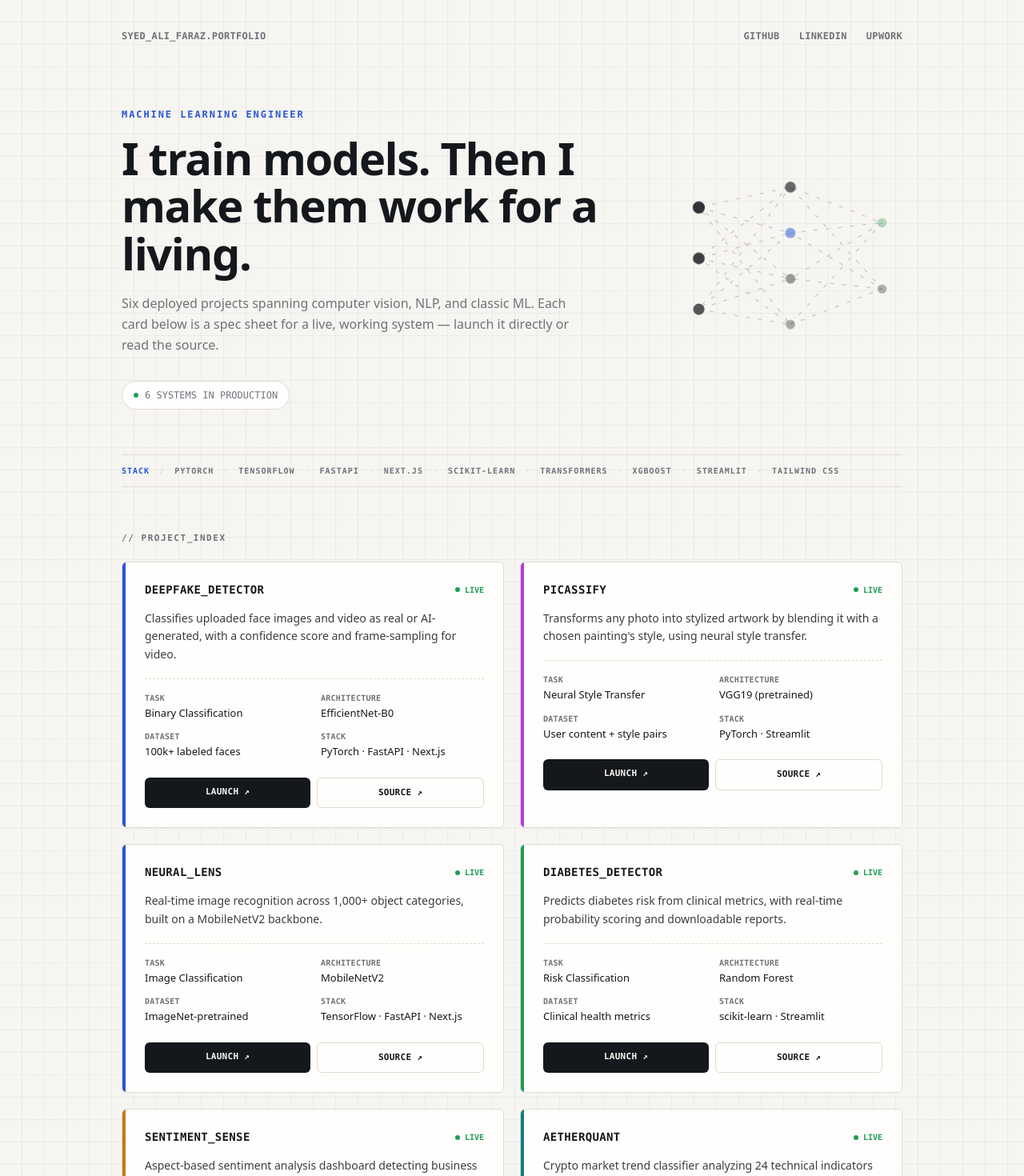
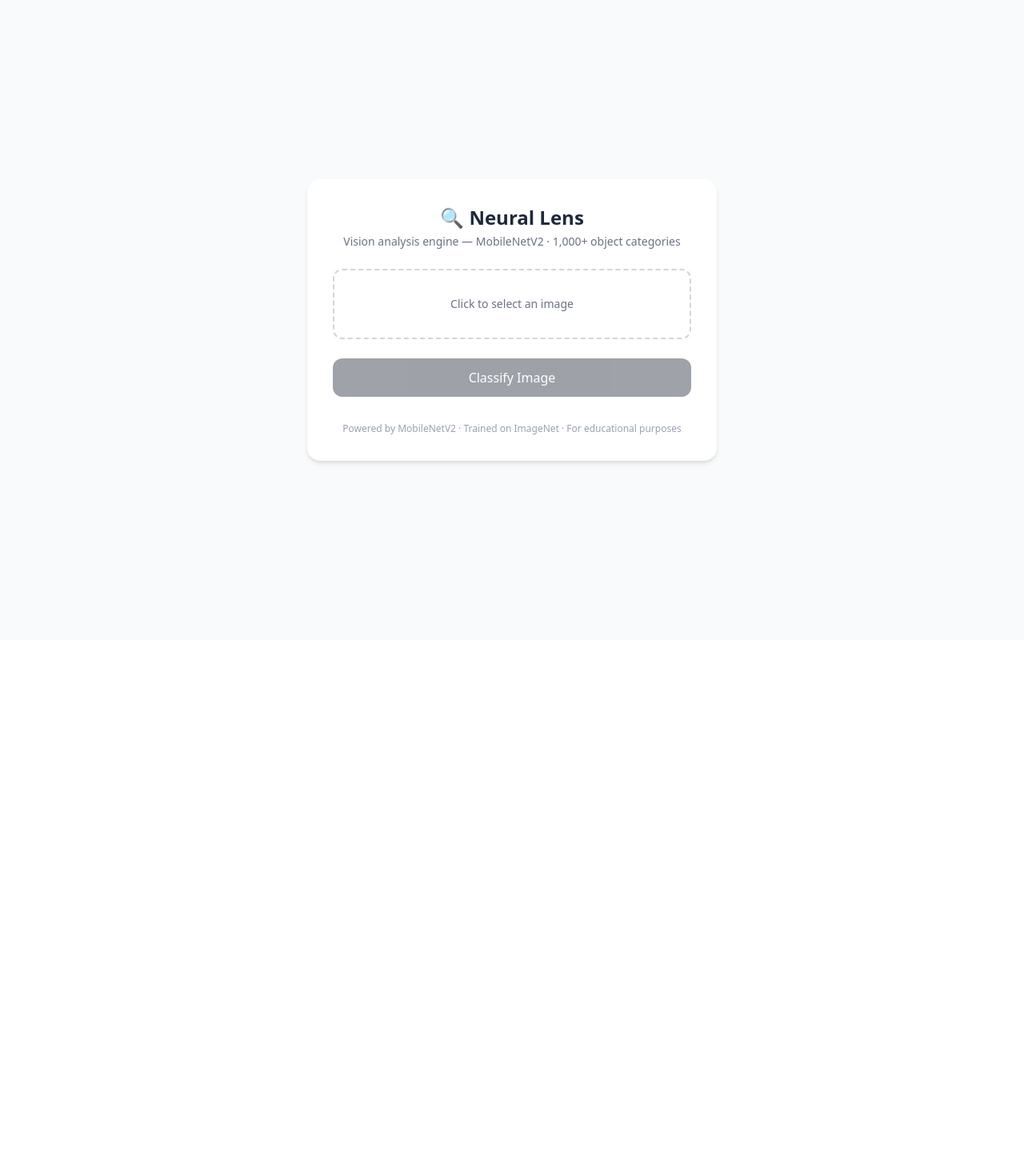
Before and after one commit to ali-faraz-py/NeuralLens, a Next.js app in the folder frontend/: page / in a window 1280 px wide. Shown: the top 1470 px of the page at 80% size. After the commit the page ends 800 px from the top, so only its background shows below. Built offline with nearby package versions, Linux system fonts and the light colour scheme.

Commit message:
feat: refactor UI components and animations for enhanced user interaction and visual appeal

```diff
--- a/frontend/src/app/globals.css
+++ b/frontend/src/app/globals.css
@@ -1,55 +1,31 @@
 @import "tailwindcss";
 
 @theme {
-  --color-paper: #F6F5F1;
-  --color-ink: #14181C;
-  --color-slate: #6E7379;
-  --color-hairline: #DEDBD3;
-  --color-signal: #2955D6;
-  --color-live: #1F9D55;
+  --color-scan: #00e5a0;
 }
 
-body {
-  background-color: var(--color-paper);
-  color: var(--color-ink);
+@keyframes scanSweep {
+  0% { top: 8%; opacity: 0.9; }
+  50% { opacity: 1; }
+  100% { top: 92%; opacity: 0.9; }
 }
 
-.bg-grid-texture {
-  background-image:
-    linear-gradient(rgba(20, 24, 28, 0.045) 1px, transparent 1px),
-    linear-gradient(90deg, rgba(20, 24, 28, 0.045) 1px, transparent 1px);
-  background-size: 28px 28px;
-  background-position: -1px -1px;
+.scan-line {
+  animation: scanSweep 1.8s ease-in-out infinite alternate;
 }
 
-.font-display {
-  font-family: var(--font-display);
+@keyframes scanPulse {
+  0%, 100% { opacity: 1; }
+  50% { opacity: 0.4; }
 }
 
-.font-mono {
-  font-family: var(--font-mono);
+.scan-pulse {
+  animation: scanPulse 1.2s ease-in-out infinite;
 }
 
-.font-body {
-  font-family: var(--font-body);
+@media (prefers-reduced-motion: reduce) {
+  .scan-line,
+  .scan-pulse {
+    animation: none;
+  }
 }
-
-@keyframes livePulse {
-  0% { box-shadow: 0 0 0 0 rgba(31, 157, 85, 0.45); }
-  70% { box-shadow: 0 0 0 6px rgba(31, 157, 85, 0); }
-  100% { box-shadow: 0 0 0 0 rgba(31, 157, 85, 0); }
-}
-.live-dot { animation: livePulse 2s infinite; }
-
-@keyframes signalFlow { to { stroke-dashoffset: -24; } }
-.signal-line { stroke-dasharray: 4 8; animation: signalFlow 1.4s linear infinite; }
-
-@keyframes nodePulseWave {
-  0%, 100% { opacity: 0.35; r: 4.5; }
-  50% { opacity: 1; r: 6; }
-}
-.pulse-node { animation: nodePulseWave 2.4s ease-in-out infinite; transform-origin: center; }
-
-@media (prefers-reduced-motion: reduce) {
-  .live-dot, .signal-line, .pulse-node { animation: none; }
-}
--- a/frontend/src/app/page.js
+++ b/frontend/src/app/page.js
@@ -1,275 +1,230 @@
 "use client";
 
-import { useState } from "react";
+import { useState, useRef } from "react";
 
-const PROJECTS = [
-  {
-    name: "DEEPFAKE_DETECTOR",
-    category: "vision",
-    description:
-      "Classifies uploaded face images and video as real or AI-generated, with a confidence score and frame-sampling for video.",
-    task: "Binary Classification",
-    architecture: "EfficientNet-B0",
-    dataset: "100k+ labeled faces",
-    stack: "PyTorch · FastAPI · Next.js",
-    live: "https://deepfake-detector-olive.vercel.app/",
-    source: "https://github.com/ali-faraz-py/deepfake-detector",
-  },
-  {
-    name: "PICASSIFY",
-    category: "generative",
-    description:
-      "Transforms any photo into stylized artwork by blending it with a chosen painting's style, using neural style transfer.",
-    task: "Neural Style Transfer",
-    architecture: "VGG19 (pretrained)",
-    dataset: "User content + style pairs",
-    stack: "PyTorch · Streamlit",
-    live: "https://picassify-art.streamlit.app/",
-    source: "https://github.com/ali-faraz-py/Picassify",
-  },
-  {
-    name: "NEURAL_LENS",
-    category: "vision",
-    description:
-      "Real-time image recognition across 1,000+ object categories, built on a MobileNetV2 backbone.",
-    task: "Image Classification",
-    architecture: "MobileNetV2",
-    dataset: "ImageNet-pretrained",
-    stack: "TensorFlow · FastAPI · Next.js",
-    live: "https://neural-lens-nine.vercel.app/",
-    source: "https://github.com/ali-faraz-py/NeuralLens",
-  },
-  {
-    name: "DIABETES_DETECTOR",
-    category: "health",
-    description:
-      "Predicts diabetes risk from clinical metrics, with real-time probability scoring and downloadable reports.",
-    task: "Risk Classification",
-    architecture: "Random Forest",
-    dataset: "Clinical health metrics",
-    stack: "scikit-learn · Streamlit",
-    live: "https://diabetes-risk-diagnostic.streamlit.app/",
-    source: "https://github.com/ali-faraz-py/DiabetesDetector",
-  },
-  {
-    name: "SENTIMENT_SENSE",
-    category: "nlp",
-    description:
-      "Aspect-based sentiment analysis dashboard detecting business topics (food, service, price) and emotional context in real time.",
-    task: "Aspect-Based Sentiment Analysis",
-    architecture: "DistilBERT + BART (zero-shot)",
-    dataset: "Business feedback text",
-    stack: "Transformers · Streamlit",
-    live: "https://sentiment-sense-ai.streamlit.app/",
-    source: "https://github.com/ali-faraz-py/SentimentSense",
-  },
-  {
-    name: "AETHERQUANT",
-    category: "finance",
-    description:
-      "Crypto market trend classifier analyzing 24 technical indicators (RSI, MACD, VWAP) via live market data.",
-    task: "Market Trend Classification",
-    architecture: "XGBoost",
-    dataset: "Yahoo Finance (24 indicators)",
-    stack: "Pandas · Plotly · Streamlit",
-    live: "https://aether-quant.streamlit.app/",
-    source: "https://github.com/ali-faraz-py/AetherQuant",
-  },
-];
+export default function Home() {
+  const [file, setFile] = useState(null);
+  const [preview, setPreview] = useState(null);
+  const [predictions, setPredictions] = useState(null);
+  const [loading, setLoading] = useState(false);
+  const [error, setError] = useState(null);
+  const fileInputRef = useRef(null);
+  const abortControllerRef = useRef(null);
 
-const ACCENT = {
-  vision: "#2955D6",
-  generative: "#B23DD9",
-  health: "#1F9D55",
-  nlp: "#C9781A",
-  finance: "#0E7C86",
+  const handleFileChange = (e) => {
+    const selected = e.target.files[0];
+    if (!selected) return;
+
+    if (abortControllerRef.current) {
+      abortControllerRef.current.abort();
+    }
+
+    setFile(selected);
+    setPreview(URL.createObjectURL(selected));
+    setPredictions(null);
+    setError(null);
+    setLoading(false);
   };
 
-const STACK = [
-  "PYTORCH", "TENSORFLOW", "FASTAPI", "NEXT.JS", "SCIKIT-LEARN",
-  "TRANSFORMERS", "XGBOOST", "STREAMLIT", "TAILWIND CSS",
-];
+  const handleReset = () => {
+    if (abortControllerRef.current) {
+      abortControllerRef.current.abort();
+    }
 
-function NeuralGraphic() {
-  const inputY = [40, 90, 140];
-  const hiddenY = [20, 65, 110, 155];
-  const outputY = [55, 120];
-  const inputX = 20, hiddenX = 110, outputX = 200;
+    setFile(null);
+    setPreview(null);
+    setPredictions(null);
+    setError(null);
+    setLoading(false);
+    if (fileInputRef.current) fileInputRef.current.value = "";
+  };
 
-  const lines = [];
-  let lineIndex = 0;
-  inputY.forEach((y1, i) => {
-    hiddenY.forEach((y2, j) => {
-      lineIndex++;
-      lines.push(
-        <line key={`ih-${i}-${j}`} x1={inputX} y1={y1} x2={hiddenX} y2={y2}
-          stroke="#C7C3BA" strokeWidth="1" className="signal-line"
-          style={{ animationDelay: `${(lineIndex % 5) * 0.15}s` }} />
-      );
-    });
-  });
-  hiddenY.forEach((y1, i) => {
-    outputY.forEach((y2, j) => {
-      lineIndex++;
-      lines.push(
-        <line key={`ho-${i}-${j}`} x1={hiddenX} y1={y1} x2={outputX} y2={y2}
-          stroke="#C7C3BA" strokeWidth="1" className="signal-line"
-          style={{ animationDelay: `${(lineIndex % 5) * 0.15 + 0.3}s` }} />
-      );
-    });
+  const handleClassify = async () => {
+    if (!file) return;
+
+    const controller = new AbortController();
+    abortControllerRef.current = controller;
+
+    setLoading(true);
+    setError(null);
+    setPredictions(null);
+
+    try {
+      const formData = new FormData();
+      formData.append("file", file);
+
+      const apiUrl = process.env.NEXT_PUBLIC_API_URL || "http://127.0.0.1:8000";
+
+      const response = await fetch(`${apiUrl}/predict`, {
+        method: "POST",
+        body: formData,
+        signal: controller.signal,
       });
 
-  return (
-    <svg viewBox="0 0 220 180" className="w-full h-full" aria-hidden="true">
-      {lines}
-      {inputY.map((y, i) => (
-        <circle key={`i-${i}`} cx={inputX} cy={y} r="5" fill="#14181C"
-          className="pulse-node" style={{ animationDelay: `${i * 0.15}s` }} />
-      ))}
-      {hiddenY.map((y, i) => (
-        <circle key={`h-${i}`} cx={hiddenX} cy={y} r="5"
-          fill={i === 1 ? "#2955D6" : "#14181C"} className="pulse-node"
-          style={{ animationDelay: `${0.4 + i * 0.15}s` }} />
-      ))}
-      {outputY.map((y, i) => (
-        <circle key={`o-${i}`} cx={outputX} cy={y} r="5"
-          fill={i === 0 ? "#1F9D55" : "#14181C"} className="pulse-node"
-          style={{ animationDelay: `${0.9 + i * 0.15}s` }} />
-      ))}
-    </svg>
-  );
+      if (!response.ok) {
+        throw new Error("Prediction failed. Please try again.");
       }
 
-function ModelCard({ project }) {
-  return (
-    <div className="group relative border border-hairline rounded-[6px] bg-[#FFFEFC] pl-7 pr-6 py-6 transition-all duration-200 hover:-translate-y-1 hover:shadow-[0_12px_24px_-8px_rgba(20,24,28,0.12)] hover:border-ink/15 overflow-hidden">
-      <span className="absolute left-0 top-0 bottom-0 w-1" style={{ backgroundColor: ACCENT[project.category] }} />
-      <div className="flex items-center justify-between">
-        <h3 className="font-mono text-[14px] font-bold tracking-wide">{project.name}</h3>
-        <span className="font-mono text-[10px] font-bold text-live flex items-center gap-1.5">
-          <span className="w-1.5 h-1.5 rounded-full bg-live live-dot inline-block" />
-          LIVE
-        </span>
-      </div>
-      <p className="font-body mt-3.5 text-[14px] leading-relaxed text-[#3A3D41]">{project.description}</p>
-      <div className="mt-4.5 pt-4 border-t border-dashed border-hairline grid grid-cols-2 gap-y-3 gap-x-4">
-        <div>
-          <div className="font-mono uppercase text-[10px] font-bold tracking-wide text-slate">Task</div>
-          <div className="font-body text-[13px] font-medium mt-0.5">{project.task}</div>
-        </div>
-        <div>
-          <div className="font-mono uppercase text-[10px] font-bold tracking-wide text-slate">Architecture</div>
-          <div className="font-body text-[13px] font-medium mt-0.5">{project.architecture}</div>
-        </div>
-        <div>
-          <div className="font-mono uppercase text-[10px] font-bold tracking-wide text-slate">Dataset</div>
-          <div className="font-body text-[13px] font-medium mt-0.5">{project.dataset}</div>
-        </div>
-        <div>
-          <div className="font-mono uppercase text-[10px] font-bold tracking-wide text-slate">Stack</div>
-          <div className="font-body text-[13px] font-medium mt-0.5">{project.stack}</div>
-        </div>
-      </div>
-      <div className="mt-5.5 flex gap-2">
-        <a href={project.live} target="_blank" rel="noopener noreferrer"
-          className="flex-1 text-center font-mono text-[11px] font-bold tracking-wide bg-ink text-paper rounded-[6px] py-2.5 transition-opacity hover:opacity-85">
-          LAUNCH ↗
-        </a>
-        <a href={project.source} target="_blank" rel="noopener noreferrer"
-          className="flex-1 text-center font-mono text-[11px] font-bold tracking-wide border border-hairline rounded-[6px] py-2.5 transition-colors hover:border-ink">
-          SOURCE ↗
-        </a>
-      </div>
-    </div>
-  );
+      const data = await response.json();
+      setPredictions(data.predictions);
+    } catch (err) {
+      if (err.name === "AbortError") {
+        return;
       }
+      setError(err.message);
+    } finally {
+      if (abortControllerRef.current === controller) {
+        setLoading(false);
+      }
+    }
+  };
 
-export default function Home() {
-  const [copied, setCopied] = useState(false);
+  const topPrediction = predictions ? predictions[0] : null;
 
-  const handleCopyEmail = () => {
-    navigator.clipboard.writeText("syedalifaraz52@gmail.com");
-    setCopied(true);
-    setTimeout(() => setCopied(false), 2000);
+  const confidenceInfo = (conf) => {
+    if (conf > 0.7) return { text: "HIGH CONFIDENCE", color: "#00e5a0" };
+    if (conf > 0.4) return { text: "MEDIUM CONFIDENCE", color: "#ffb020" };
+    return { text: "LOW CONFIDENCE", color: "#ff5c5c" };
   };
 
   return (
-    <main className="min-h-screen bg-paper bg-grid-texture">
-      <div className="max-w-5xl mx-auto px-6">
-        <div className="pt-9 flex items-center justify-between font-mono text-[12px] font-bold tracking-wide text-slate">
-          <span>SYED_ALI_FARAZ.PORTFOLIO</span>
-          <div className="flex gap-6">
-            <a href="https://github.com/ali-faraz-py" target="_blank" rel="noopener noreferrer" className="hover:text-ink transition-colors">GITHUB</a>
-            <a href="https://www.linkedin.com/in/syed-m-ali-faraz" target="_blank" rel="noopener noreferrer" className="hover:text-ink transition-colors">LINKEDIN</a>
-            <a href="https://www.upwork.com/freelancers/~017cd21f872163dffa?mp_source=share" target="_blank" rel="noopener noreferrer" className="hover:text-ink transition-colors">UPWORK</a>
+    <main className="flex min-h-screen flex-col items-center justify-center bg-gray-50 p-6">
+      <div className="w-full max-w-lg bg-white rounded-2xl shadow-md p-8">
+        <h1 className="text-2xl font-bold text-center text-gray-800 mb-1">
+          🔍 Neural Lens
+        </h1>
+        <p className="text-sm text-center text-gray-500 mb-6">
+          Vision analysis engine — MobileNetV2 · 1,000+ object categories
+        </p>
+
+        {!preview && (
+          <label className="flex flex-col items-center justify-center border-2 border-dashed border-gray-300 rounded-xl p-8 cursor-pointer hover:border-gray-400 transition">
+            <span className="text-sm text-gray-500">
+              Click to select an image
+            </span>
+            <input
+              ref={fileInputRef}
+              type="file"
+              accept="image/*"
+              onChange={handleFileChange}
+              className="hidden"
+            />
+          </label>
+        )}
+
+        {preview && (
+          <div className="relative mt-1 bg-black rounded-xl p-3 overflow-hidden">
+            <span className="absolute top-2 left-2 w-6 h-6 border-t-[3px] border-l-[3px] rounded-tl-sm" style={{ borderColor: "#00e5a0" }} />
+            <span className="absolute top-2 right-2 w-6 h-6 border-t-[3px] border-r-[3px] rounded-tr-sm" style={{ borderColor: "#00e5a0" }} />
+            <span className="absolute bottom-2 left-2 w-6 h-6 border-b-[3px] border-l-[3px] rounded-bl-sm" style={{ borderColor: "#00e5a0" }} />
+            <span className="absolute bottom-2 right-2 w-6 h-6 border-b-[3px] border-r-[3px] rounded-br-sm" style={{ borderColor: "#00e5a0" }} />
+
+            <img
+              src={preview}
+              alt="Preview"
+              className="w-full h-56 object-cover rounded-lg"
+            />
+
+            {loading && (
+              <div
+                className="scan-line absolute left-4 right-4 h-0.5"
+                style={{ backgroundColor: "#00e5a0", boxShadow: "0 0 8px #00e5a0" }}
+              />
+            )}
+
+            <input
+              ref={fileInputRef}
+              type="file"
+              accept="image/*"
+              onChange={handleFileChange}
+              className="hidden"
+            />
+          </div>
+        )}
+
+        {loading && (
+          <p
+            className="scan-pulse mt-3 text-center font-mono text-xs tracking-widest"
+            style={{ color: "#00e5a0" }}
+          >
+            ◉ SCANNING...
+          </p>
+        )}
+
+        <button
+          onClick={handleClassify}
+          disabled={!file || loading}
+          className="mt-6 w-full py-3 bg-gray-900 text-white font-medium rounded-xl disabled:opacity-40 disabled:cursor-not-allowed hover:bg-gray-800 transition cursor-pointer"
+        >
+          {loading ? "Analyzing..." : "Classify Image"}
+        </button>
+
+        {error && (
+          <p className="mt-4 text-sm text-red-600 text-center">{error}</p>
+        )}
+
+        {topPrediction && (
+          <>
+            <div className="mt-6 bg-black rounded-xl p-5 text-center">
+              <p className="font-mono text-[10px] tracking-[0.2em] text-gray-500">
+                TOP MATCH
+              </p>
+              <p className="text-2xl font-bold text-white mt-1">
+                {topPrediction.label}
+              </p>
+              <p
+                className="font-mono text-xs mt-2 tracking-wide"
+                style={{ color: confidenceInfo(topPrediction.confidence).color }}
+              >
+                {confidenceInfo(topPrediction.confidence).text} —{" "}
+                {(topPrediction.confidence * 100).toFixed(1)}%
+              </p>
+            </div>
+
+            <div className="mt-6">
+              <p className="font-mono text-[10px] tracking-[0.2em] text-gray-400 mb-3">
+                TOP 5 MATCHES
+              </p>
+              <div className="space-y-3">
+                {predictions.map((p) => (
+                  <div key={p.rank}>
+                    <div className="flex justify-between text-sm mb-1 font-mono">
+                      <span className="text-gray-700">
+                        #{p.rank} {p.label}
+                      </span>
+                      <span className="text-gray-500">
+                        {(p.confidence * 100).toFixed(1)}%
+                      </span>
+                    </div>
+                    <div className="w-full h-1.5 bg-gray-100 rounded-full overflow-hidden">
+                      <div
+                        className="h-full"
+                        style={{
+                          width: `${p.confidence * 100}%`,
+                          backgroundColor: confidenceInfo(p.confidence).color,
+                        }}
+                      />
                     </div>
                   </div>
-
-        <div className="pt-20 pb-14 flex flex-col md:flex-row items-center gap-8">
-          <div className="flex-1">
-            <p className="font-mono text-[12px] font-bold tracking-[0.16em] text-signal">MACHINE LEARNING ENGINEER</p>
-            <h1 className="font-display font-bold mt-4 max-w-2xl text-[2.4rem] sm:text-[3rem] lg:text-[3.5rem] leading-[1.06] tracking-tight">
-              I train models. Then I make them work for a living.
-            </h1>
-            <p className="font-body mt-5 max-w-xl text-[16px] text-slate leading-relaxed">
-              Six deployed projects spanning computer vision, NLP, and classic
-              ML. Each card below is a spec sheet for a live, working system —
-              launch it directly or read the source.
-            </p>
-            <div className="mt-8 inline-flex items-center gap-2 font-mono text-[12px] text-slate bg-white border border-hairline px-3.5 py-2 rounded-full">
-              <span className="w-1.5 h-1.5 rounded-full bg-live live-dot inline-block" />
-              6 SYSTEMS IN PRODUCTION
-            </div>
-          </div>
-          <div className="w-[210px] h-[175px] md:w-[280px] md:h-[230px] shrink-0 opacity-90 mx-auto md:mx-0">
-            <NeuralGraphic />
-          </div>
-        </div>
-
-        {/* stack strip */}
-        <div className="border-y border-hairline py-3 mb-14 overflow-x-auto">
-          <div className="flex items-center gap-3 font-mono text-[10px] font-bold tracking-widest text-slate whitespace-nowrap">
-            <span className="text-signal">STACK</span>
-            <span className="text-hairline">/</span>
-            {STACK.map((s, i) => (
-              <span key={s} className="flex items-center gap-3">
-                {s}
-                {i < STACK.length - 1 && <span className="text-hairline">·</span>}
-              </span>
                 ))}
               </div>
             </div>
+          </>
+        )}
 
-        <p className="font-mono text-[11px] font-bold tracking-[0.14em] text-slate uppercase mb-5">
-          // PROJECT_INDEX
-        </p>
+        {(file || predictions) && (
+          <button
+            onClick={handleReset}
+            className="mt-6 w-full py-2 text-sm text-gray-600 border border-gray-300 rounded-xl hover:bg-gray-50 transition cursor-pointer"
+          >
+            Try Another
+          </button>
+        )}
 
-        <div className="grid grid-cols-1 md:grid-cols-2 gap-5 pb-20">
-          {PROJECTS.map((project) => (
-            <ModelCard key={project.name} project={project} />
-          ))}
-        </div>
-      </div>
-
-      {/* dark footer band */}
-      <footer className="bg-ink py-12 mt-4">
-        <div className="max-w-5xl mx-auto px-6 text-center">
-          <div className="font-mono text-[12px] text-gray-400 space-x-3">
-            <button onClick={handleCopyEmail} className="hover:text-white transition-colors cursor-pointer">
-              {copied ? "COPIED ✓" : "EMAIL"}
-            </button>
-            <span>·</span>
-            <a href="https://github.com/ali-faraz-py" target="_blank" rel="noopener noreferrer" className="hover:text-white transition-colors">GITHUB</a>
-            <span>·</span>
-            <a href="https://www.linkedin.com/in/syed-m-ali-faraz" target="_blank" rel="noopener noreferrer" className="hover:text-white transition-colors">LINKEDIN</a>
-            <span>·</span>
-            <a href="https://www.upwork.com/freelancers/~017cd21f872163dffa?mp_source=share" target="_blank" rel="noopener noreferrer" className="hover:text-white transition-colors">UPWORK</a>
-          </div>
-          <p className="font-body mt-4 text-[12px] text-gray-500 italic">
-            A good developer knows the math behind the code.
+        <p className="mt-8 text-xs text-center text-gray-400">
+          Powered by MobileNetV2 · Trained on ImageNet · For educational purposes
         </p>
       </div>
-      </footer>
     </main>
   );
 }
```
Lines whose indentation alone changed are shown as unchanged.
